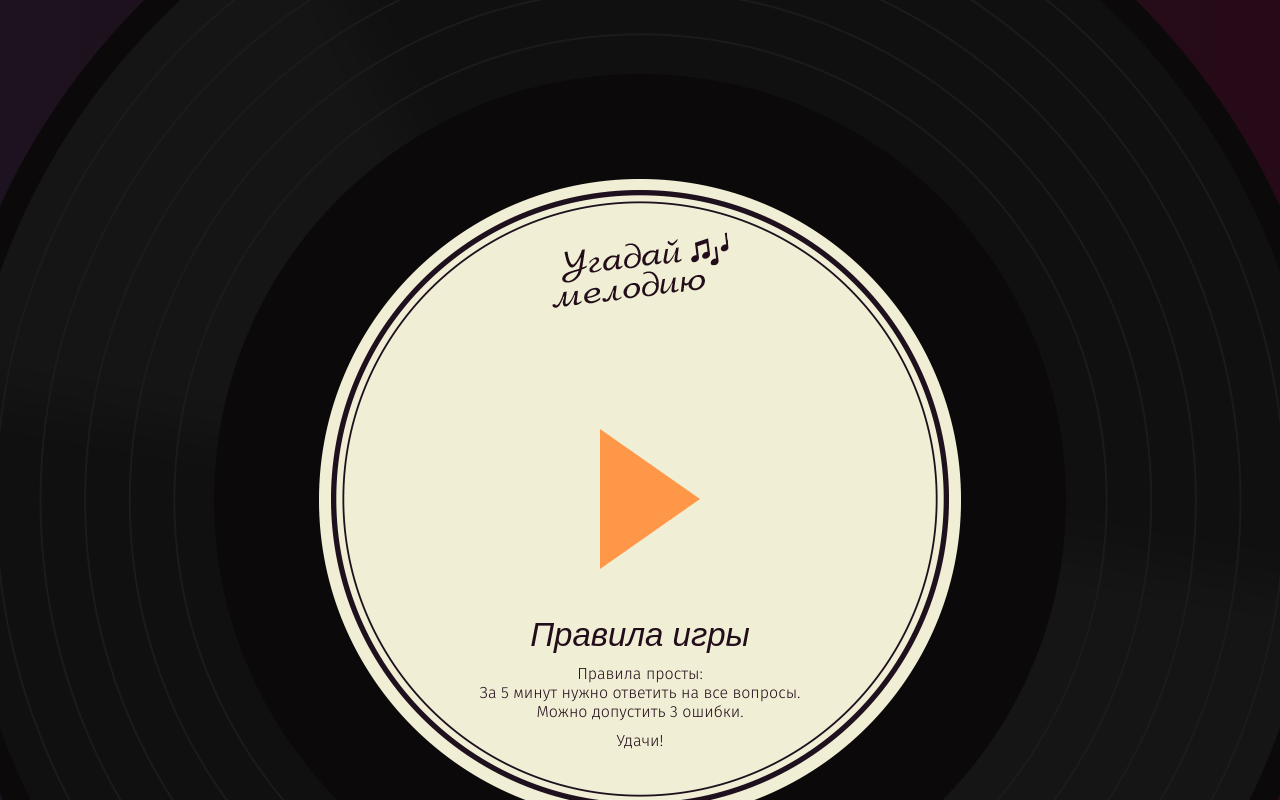
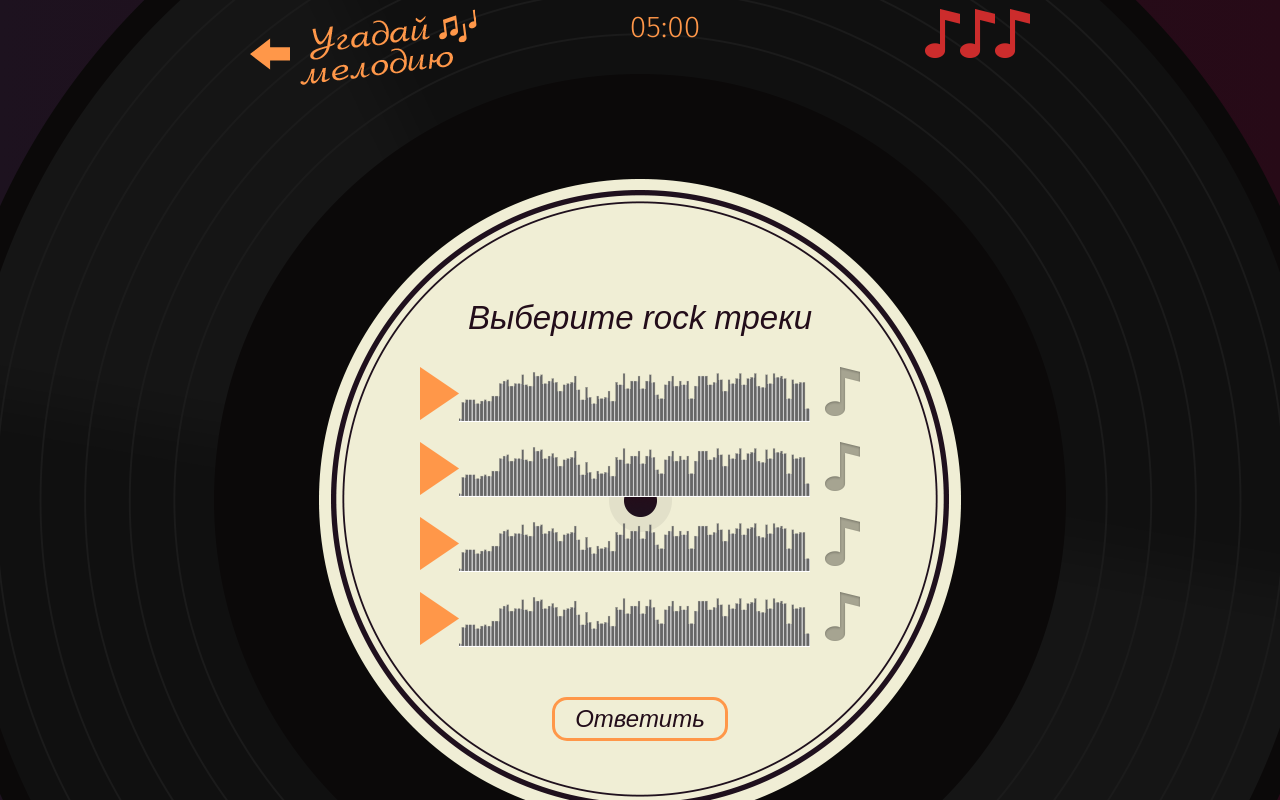
Before and after one commit to Nakonsta/Melody-React, a React app: page / in a window 1280 px wide. Both pictures are taken after a click on the button "Начать игру". Shown: the top 800 px of the page. Built offline with nearby package versions, Linux system fonts and the light colour scheme.

Commit message:
State for app, question screen in process

```diff
--- a/src/components/app/app.jsx
+++ b/src/components/app/app.jsx
@@ -1,8 +1,24 @@
 import React from 'react';
 import PropTypes from 'prop-types';
 import WelcomeScreen from '../welcome-screen/welcome-screen.jsx';
+import GenreQuestionScreen from '../genre-question-screen/genre-question-screen.jsx';
 
 class App extends React.PureComponent {
+  static getScreen(question, props, onUserAnswer) {
+    if (question === -1) {
+      const {gameTime, errorCount} = props;
+      return <WelcomeScreen
+        time = {gameTime}
+        errorCount = {errorCount}
+        onStartButtonClick = {onUserAnswer}
+      />;
+    }
+    const {questions} = props;
+    return <GenreQuestionScreen
+      question = {questions[question]}
+      onAnswer = {onUserAnswer}
+    />;
+  }
   constructor(props) {
     super(props);
 
@@ -10,25 +26,25 @@ class App extends React.PureComponent {
       question: -1,
     };
   }
+
   render() {
     const {gameTime, errorCount, questions} = this.props;
-    return <WelcomeScreen
-      time={gameTime}
-      errorCount={errorCount}
-      onStartButtonClick = {() => {
-        this.setState((prevState) => ({
-          ...prevState,
-          question: prevState.question + 1,
-        }))
-      }}
-    />;
+    const {question} = this.state;
+    return App.getScreen(question, this.props, () => {
+      this.setState((prevState) => ({
+        question: prevState.question + 1,
+      }));
+    });
   }
 }
 
 App.propTypes = {
   gameTime: PropTypes.number,
   errorCount: PropTypes.number,
-  questions: PropTypes.object
+  questions: PropTypes.array
 };
 
 export default App;
+
+
+//
--- /dev/null
+++ b/src/components/genre-question-screen/genre-question-screen.jsx
@@ -0,0 +1,61 @@
+import React from 'react';
+import PropTypes from 'prop-types';
+
+const GenreQuestionScreen = ({question, onAnswer}) => {
+  const {answers, genre} = question;
+  return (
+    <section className="game game--genre">
+      <header className="game__header">
+        <a className="game__back">
+          <span className="visually-hidden">Сыграть ещё раз</span>
+          <img className="game__logo" src="img/melody-logo-ginger.png" alt="Угадай мелодию" />
+        </a>
+
+        <div className="timer__value">
+          <span className="timer__mins">05</span>
+          <span className="timer__dots">:</span>
+          <span className="timer__secs">00</span>
+        </div>
+
+        <div className="game__mistakes">
+          <div className="wrong"></div>
+          <div className="wrong"></div>
+          <div className="wrong"></div>
+        </div>
+      </header>
+
+      <section className="game__screen">
+        <h2 className="game__title">Выберите {genre} треки</h2>
+        <form className="game__tracks" onSubmit={(evt) => {
+          evt.preventDefault();
+          onAnswer();
+        }}>
+          {answers.map((it, i) => {
+            return (
+              <div key={`answer-${i}`} className="track">
+                <button className="track__button track__button--play" type="button" />
+                <div className="track__status">
+                  <audio />
+                </div>
+                <div className="game__answer">
+                  <input className="game__input visually-hidden" type="checkbox" name="answer" value={`answer-${i}`} id={`answer-${i}`} />
+                  <label className="game__check" htmlFor={`answer-${i}`}>Отметить</label>
+                </div>
+              </div>
+            );
+          })}
+          <button className="game__submit button" type="submit">Ответить</button>
+        </form>
+      </section>
+    </section>
+  );
+};
+
+GenreQuestionScreen.propTypes = {
+  question: PropTypes.object,
+  onAnswer: PropTypes.func,
+  answers: PropTypes.array,
+  genre: PropTypes.string
+};
+
+export default GenreQuestionScreen;
```
